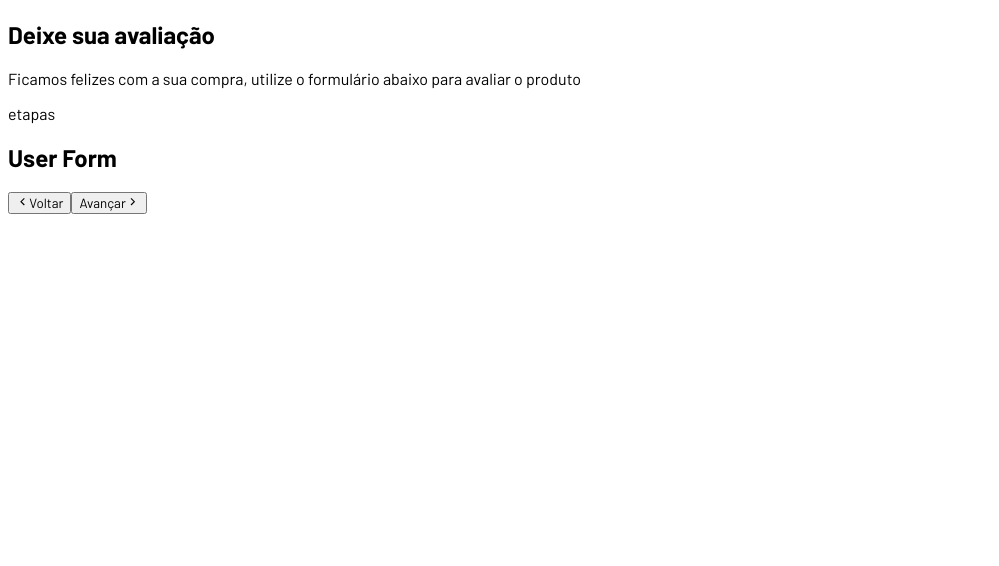
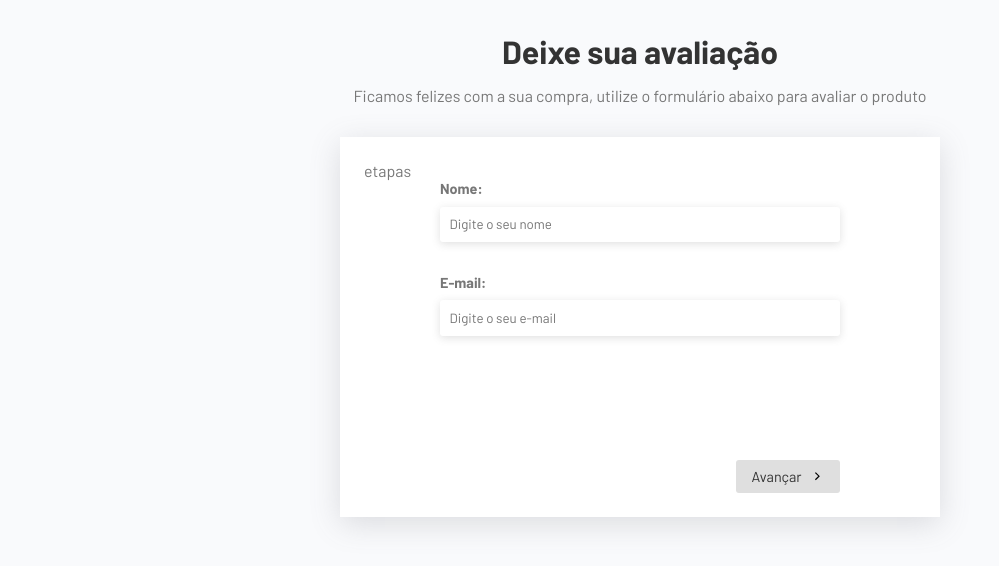
Before and after one commit to Bruno-Vitor/multistep-form-react, a React (Vite) app in the folder multistep-form-react/: page / in a window 1280 px wide. Shown: the top 566 px of the page, without its empty margins (0-999 px from the left). Built offline with nearby package versions, Linux system fonts and the light colour scheme.

Commit message:
Update 1.4

```diff
--- a/multistep-form-react/src/App.css
+++ b/multistep-form-react/src/App.css
@@ -0,0 +1,80 @@
+.app {
+  padding: 2rem;
+}
+
+/* cabeçalho */
+.header {
+  text-align: center;
+  margin-bottom: 2rem;
+}
+
+.header h2 {
+  font-size: 2rem;
+  margin-bottom: 1rem;
+}
+
+/* forms */
+.form-container {
+  max-width: 600px;
+  margin: 0 auto;
+  background-color: #fff;
+  padding: 1.5rem;
+  box-shadow: rgba(100, 100, 111, 0.2) 0px 7px 29px 0px;
+}
+
+.form-container form {
+  max-width: 400px;
+  margin: 0 auto;
+}
+
+.inputs-container {
+  min-height: 280px;
+}
+
+.form-control {
+  display: flex;
+  flex-direction: column;
+  gap: 0.6rem;
+  margin-bottom: 2rem;
+}
+
+label {
+  font-weight: bold;
+  color: #777;
+  font-size: 0.9rem;
+}
+
+input, textarea {
+  padding: .6rem;
+  border: none;
+  border-radius: 3px;
+  box-shadow: rgba(99, 99, 99, 0.2) 0px 2px 8px 0;
+}
+
+textarea {
+  height: 120px;
+}
+
+/* Actions */
+.actions {
+  display: flex;
+  justify-content: flex-end;
+  gap: 1rem;
+}
+
+.actions button {
+  font-size: .9rem;
+  padding: 0.5rem 1rem;
+  display: flex;
+  gap: 0.5rem;
+  align-items: center;
+  border-radius: 3px;
+  background-color: #dfdfdf;
+  cursor: pointer;
+  border: none;
+  transition: 0.3s;
+}
+
+.actions button:hover {
+  background-color: #cfcfcf;
+}
--- a/multistep-form-react/src/App.jsx
+++ b/multistep-form-react/src/App.jsx
@@ -1,5 +1,6 @@
 // Components
 import { GrFormNext, GrFormPrevious } from 'react-icons/gr';
+import {FiSend} from 'react-icons/fi';
 import UserForm from './components/UserForm';
 import ReviewForm from './components/ReviewForm';
 import Thanks from './components/Thanks';
@@ -13,7 +14,7 @@
 
   const formComponents = [<UserForm />, <ReviewForm />, <Thanks />];
 
-  const {currentStep, currentComponent, changeStep} = useForm(formComponents)
+  const { currentStep, currentComponent, changeStep, isLastStep, isFirstStep } = useForm(formComponents)
 
   return (
     <div className='app'>
@@ -26,14 +27,23 @@
         <form onSubmit={(e) => changeStep(currentStep + 1, e)}>
           <div className="inputs-container">{currentComponent}</div>
           <div className="actions">
+            {!isFirstStep && (
               <button type='button' onClick={() => changeStep(currentStep - 1)}>
                 <GrFormPrevious />
                 <span>Voltar</span>
               </button>
+            )}
+            {!isLastStep ? (
               <button type='submit'>
                 <span>Avançar</span>
                 <GrFormNext />
               </button>
+            ) : (
+              <button type='submit'>
+                <span>Enviar</span>
+                <FiSend />
+              </button>
+            )}
           </div>
         </form>
       </div>
--- a/multistep-form-react/src/components/UserForm.jsx
+++ b/multistep-form-react/src/components/UserForm.jsx
@@ -3,7 +3,26 @@
 const UserForm = () => {
   return (
     <div>
-      <h2>User Form</h2>
+      <div className="form-control">
+        <label htmlFor="name">Nome:</label>
+        <input
+          type="text"
+          name='text'
+          id='name'
+          placeholder='Digite o seu nome'
+          required
+        />
+      </div>
+      <div className="form-control">
+        <label htmlFor="email">E-mail:</label>
+        <input
+          type="email"
+          name='email'
+          id='email'
+          placeholder='Digite o seu e-mail'
+          required
+        />
+      </div>
     </div>
   )
 }
--- a/multistep-form-react/src/hooks/useForm.jsx
+++ b/multistep-form-react/src/hooks/useForm.jsx
@@ -15,5 +15,7 @@
     currentStep,
     currentComponent: steps[currentStep],
     changeStep,
+    isLastStep: currentStep + 1 === steps.length ? true : false,
+    isFirstStep: currentStep === 0 ? true : false,
   };
 }
--- a/multistep-form-react/src/index.css
+++ b/multistep-form-react/src/index.css
@@ -1,3 +1,15 @@
 * {
   font-family: 'Barlow', sans-serif;
+  padding: 0;
+  margin: 0;
+  box-sizing: border-box;
+  color: #333;
 }
+
+p {
+  color: #777;
+}
+
+body {
+  background-color: #f9fafc;
+}
```
Lines whose indentation alone changed are shown as unchanged.
